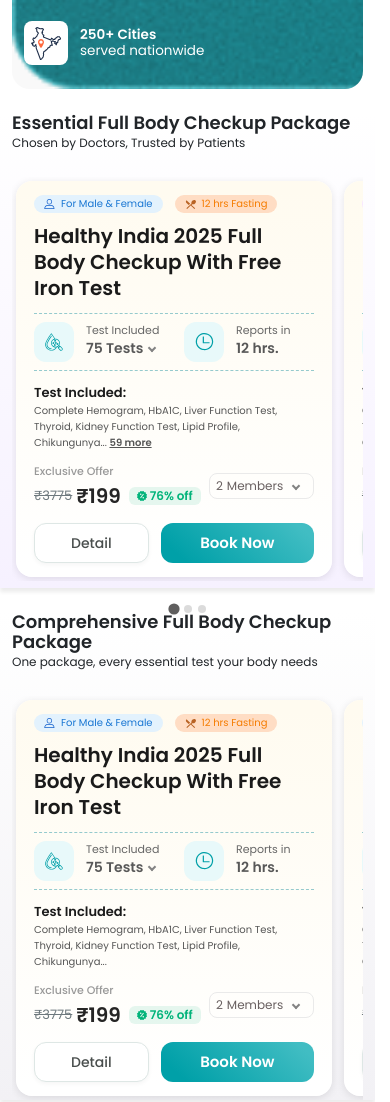
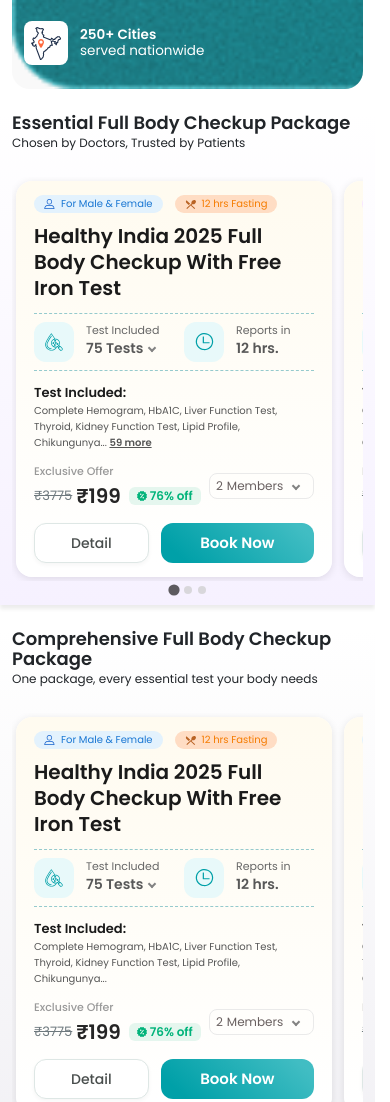
Before and after one commit to pratham-healthians/2025_fullbody_checkup, a plain HTML site: page index.html in a window 390 px wide. Shown: the part 543-1645 px from the top of the page. Drawn offline with nearby package versions, Linux system fonts and the light colour scheme.

Commit message:
pagination_fix

```diff
--- a/styles.css
+++ b/styles.css
@@ -667,10 +667,6 @@ p {
   cursor: pointer;
   border: none;
   outline: none;
-}
-
-.fbdy_cards-continer {
-  min-height: 475px;
 }
 
 .fbdy_dt {
@@ -2009,6 +2005,14 @@ p {
 
 /* Mobile adjustments */
 @media (max-width: 650px) {
+  .fbdy_cards-continer {
+    padding-bottom: 24px;
+    height: 100%;
+  }
+  .pkg-checkup__carousel .splide__pagination {
+    bottom: unset;
+  }
+
   .fbdy_hero-query {
     display: none;
   }
@@ -2184,4 +2188,8 @@ p {
     height: 40px;
     width: auto;
   }
-}
+  .fbdy_inld_list_column {
+    flex: 1;
+    min-width: auto;
+  }
+}
```
